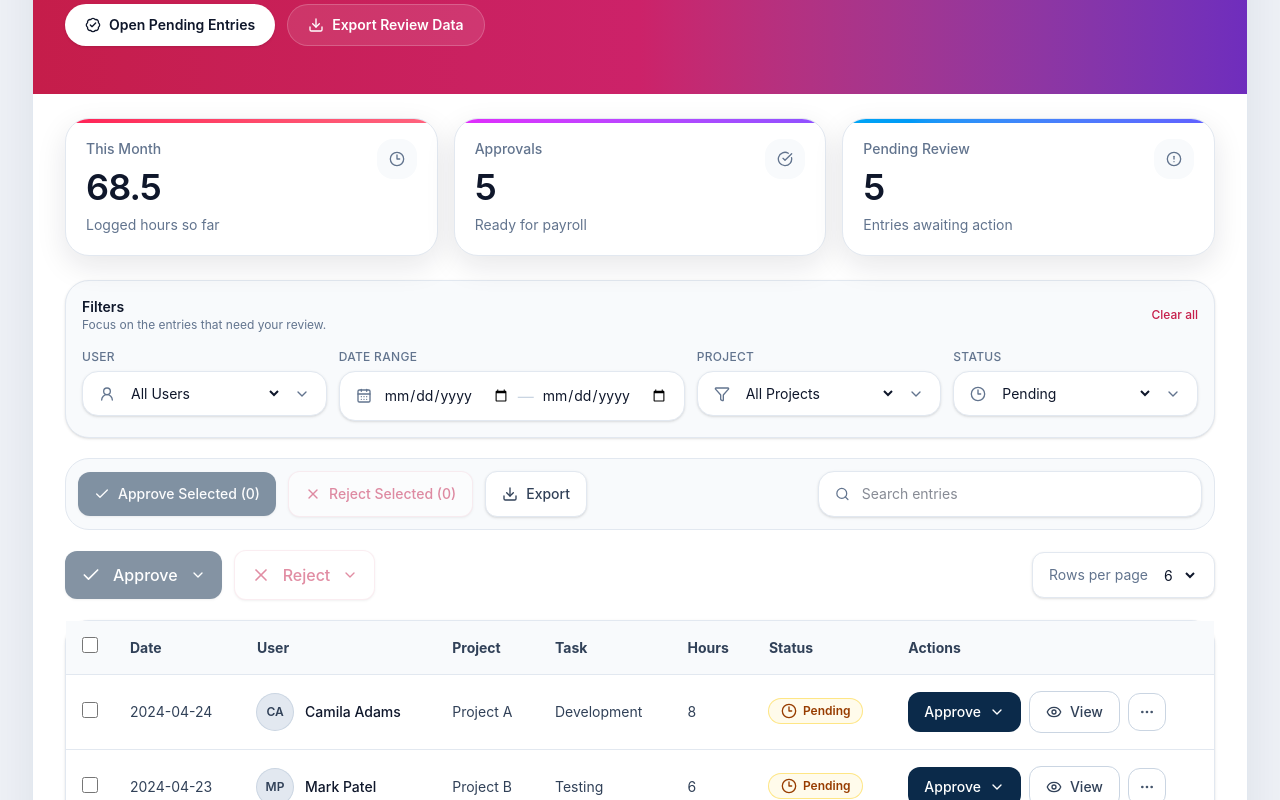
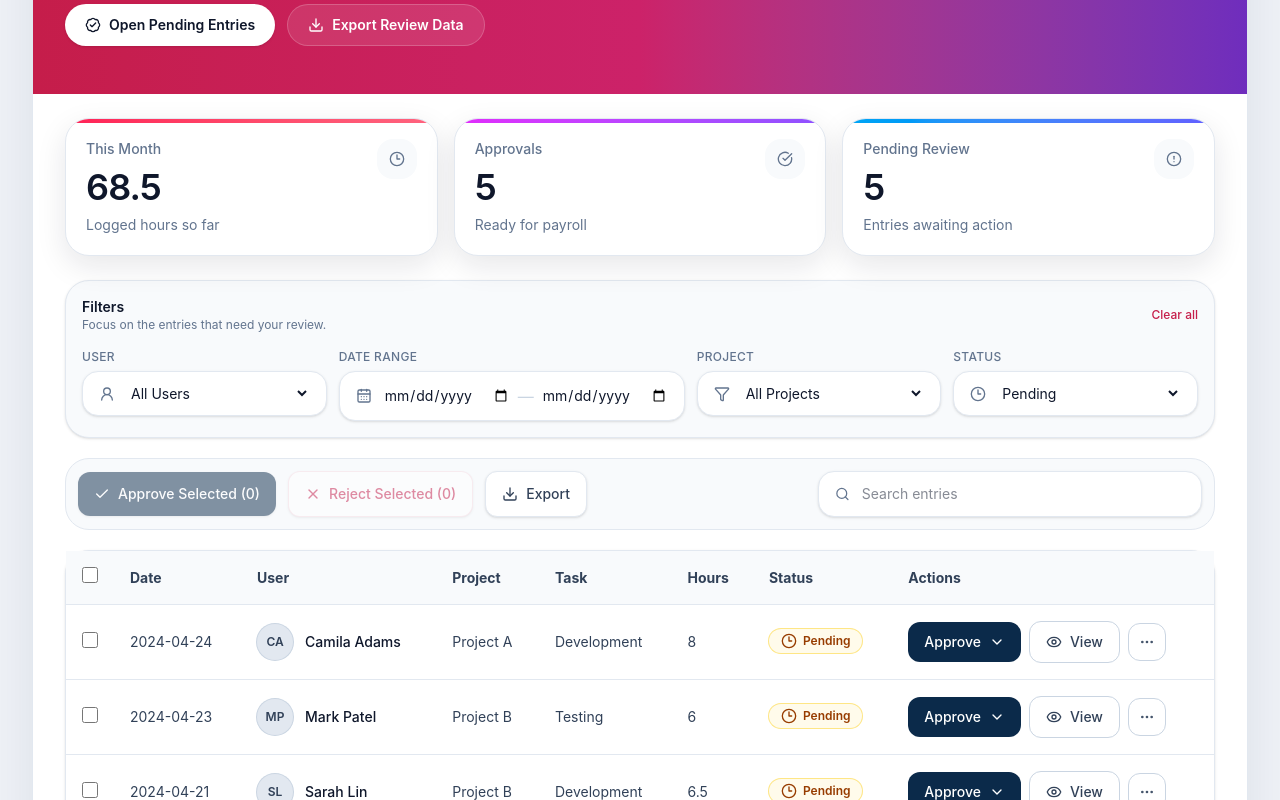
Before and after one commit to Ben-elliot27/SoftwareEngineeringHackathon, a React (Vite) app in the folder timsheet-frontend/: page /approvals in a window 1280 px wide. Shown: the part 386-1186 px from the top of the page. Built offline with nearby package versions, Linux system fonts and the light colour scheme.

Commit message:
updted ui

```diff
--- a/timsheet-frontend/src/pages/DirectorPage.tsx
+++ b/timsheet-frontend/src/pages/DirectorPage.tsx
@@ -383,7 +383,7 @@ export default function TimesheetApprovals() {
                         <option key={u}>{u}</option>
                       ))}
                     </select>
-                    <ChevronDown className="h-4 w-4 shrink-0 text-slate-500" />
+
                   </div>
                 </label>
 
@@ -433,7 +433,7 @@ export default function TimesheetApprovals() {
                         <option key={p}>{p}</option>
                       ))}
                     </select>
-                    <ChevronDown className="h-4 w-4 shrink-0 text-slate-500" />
+
                   </div>
                 </label>
 
@@ -453,7 +453,7 @@ export default function TimesheetApprovals() {
                         <option key={s}>{s}</option>
                       ))}
                     </select>
-                    <ChevronDown className="h-4 w-4 shrink-0 text-slate-500" />
+
                   </div>
                 </label>
               </div>
@@ -498,48 +498,6 @@ export default function TimesheetApprovals() {
                   placeholder="Search entries"
                 />
               </label>
-            </div>
-
-            {/* Secondary row */}
-            <div className="flex flex-col gap-3 md:flex-row md:items-center md:justify-between">
-              <div className="flex flex-wrap items-center gap-3">
-                <button
-                  type="button"
-                  disabled={selectedCount === 0}
-                  className="inline-flex items-center gap-3 rounded-xl bg-[#0b2a4a] px-4 py-3 text-white shadow-sm transition hover:bg-[#102f50] disabled:cursor-not-allowed disabled:opacity-50"
-                >
-                  <Check className="h-5 w-5" />
-                  <span className="font-medium">Approve {selectedCount > 0 ? `(${selectedCount})` : ''}</span>
-                  <ChevronDown className="h-4 w-4" />
-                </button>
-                <button
-                  type="button"
-                  disabled={selectedCount === 0}
-                  className="inline-flex items-center gap-3 rounded-xl border border-[#c51d4a]/15 bg-white px-4 py-3 text-[#c51d4a] shadow-sm transition hover:bg-[#c51d4a]/5 disabled:cursor-not-allowed disabled:opacity-50"
-                >
-                  <X className="h-5 w-5" />
-                  <span className="font-medium">Reject {selectedCount > 0 ? `(${selectedCount})` : ''}</span>
-                  <ChevronDown className="h-4 w-4" />
-                </button>
-              </div>
-
-              <div className="flex items-center gap-3 rounded-xl border border-slate-200 bg-white px-4 py-3 shadow-sm">
-                <span className="text-sm text-slate-500">Rows per page</span>
-                <select
-                  value={pageSize}
-                  onChange={(e) => {
-                    setPageSize(Number(e.target.value));
-                    setPage(1);
-                  }}
-                  className="bg-transparent text-sm outline-none"
-                >
-                  {[5, 6, 10, 20].map((n) => (
-                    <option key={n} value={n}>
-                      {n}
-                    </option>
-                  ))}
-                </select>
-              </div>
             </div>
 
             {/* Table */}
```
